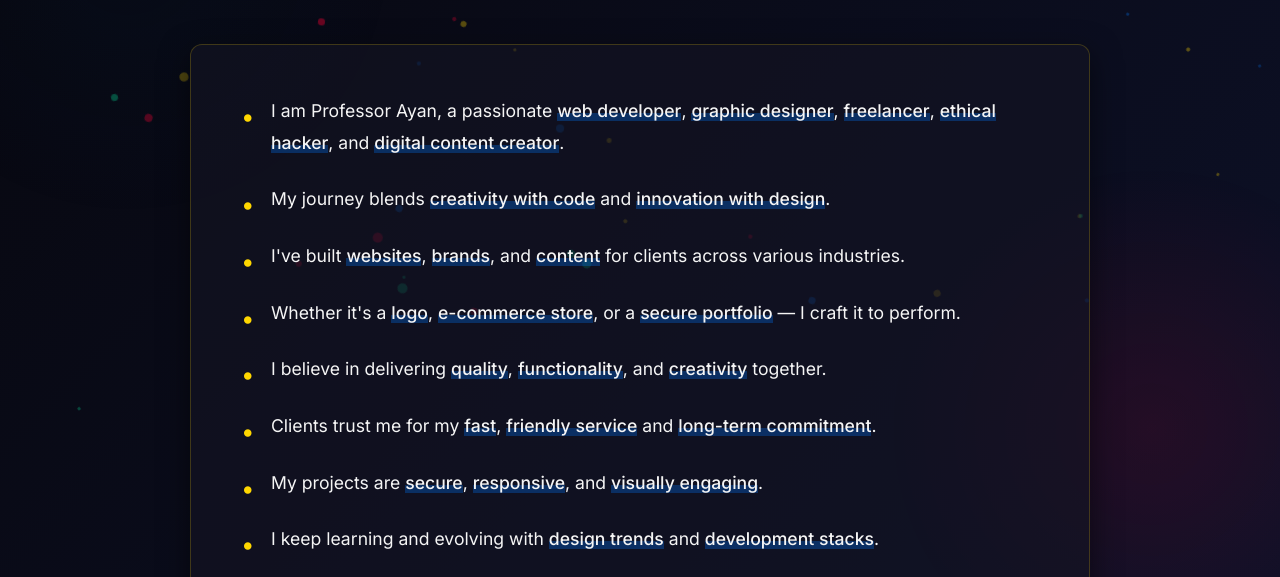
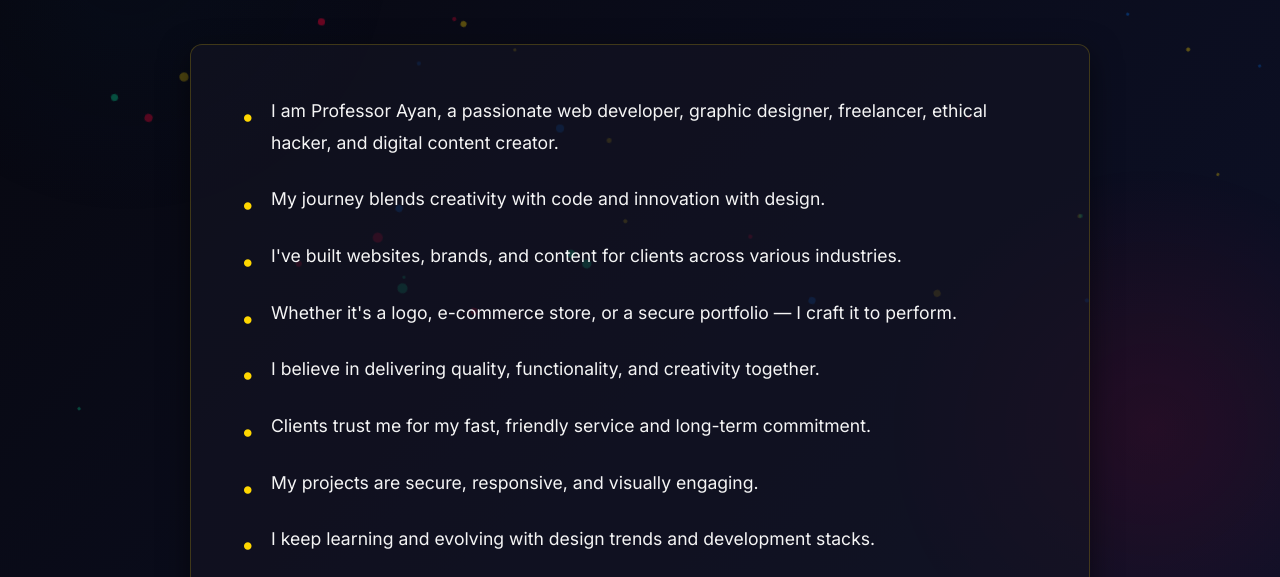
Before and after one commit to ayan123-afk/professorayanstore, a plain HTML site: page index.html in a window 1280 px wide. Both pictures are taken after a click on the link "About". Shown: the part 211-788 px from the top of the page. Drawn offline with Linux system fonts and the light colour scheme.

Commit message:
Update index.html

```diff
--- a/index.html
+++ b/index.html
@@ -865,16 +865,17 @@
 
         <div class="about-content">
             <div class="about-text">
-                <p>I am Professor Ayan, a passionate <span class="highlight">web developer</span>, <span class="highlight">graphic designer</span>, <span class="highlight">freelancer</span>, <span class="highlight">ethical hacker</span>, and <span class="highlight">digital content creator</span>.</p>
-                <p>My journey blends <span class="highlight">creativity with code</span> and <span class="highlight">innovation with design</span>.</p>
-                <p>I've built <span class="highlight">websites</span>, <span class="highlight">brands</span>, and <span class="highlight">content</span> for clients across various industries.</p>
-                <p>Whether it's a <span class="highlight">logo</span>, <span class="highlight">e-commerce store</span>, or a <span class="highlight">secure portfolio</span> — I craft it to perform.</p>
-                <p>I believe in delivering <span class="highlight">quality</span>, <span class="highlight">functionality</span>, and <span class="highlight">creativity</span> together.</p>
-                <p>Clients trust me for my <span class="highlight">fast</span>, <span class="highlight">friendly service</span> and <span class="highlight">long-term commitment</span>.</p>
-                <p>My projects are <span class="highlight">secure</span>, <span class="highlight">responsive</span>, and <span class="highlight">visually engaging</span>.</p>
-                <p>I keep learning and evolving with <span class="highlight">design trends</span> and <span class="highlight">development stacks</span>.</p>
-                <p>Explore my portfolio here: <a href="https://proxayan.vercel.app" target="_blank" class="highlight">proxayan.vercel.app</a></p>
-                <p>Let's create something <span class="highlight">amazing</span> for your business or brand.</p>
+               <p>I am Professor Ayan, a passionate web developer, graphic designer, freelancer, ethical hacker, and digital content creator.</p>
+<p>My journey blends creativity with code and innovation with design.</p>
+<p>I've built websites, brands, and content for clients across various industries.</p>
+<p>Whether it's a logo, e-commerce store, or a secure portfolio — I craft it to perform.</p>
+<p>I believe in delivering quality, functionality, and creativity together.</p>
+<p>Clients trust me for my fast, friendly service and long-term commitment.</p>
+<p>My projects are secure, responsive, and visually engaging.</p>
+<p>I keep learning and evolving with design trends and development stacks.</p>
+<p>Explore my portfolio here: <a href="https://proxayan.vercel.app" target="_blank">proxayan.vercel.app</a></p>
+<p>Let's create something amazing for your business or brand.</p>
+
             </div>
         </div>
     </section>
```
